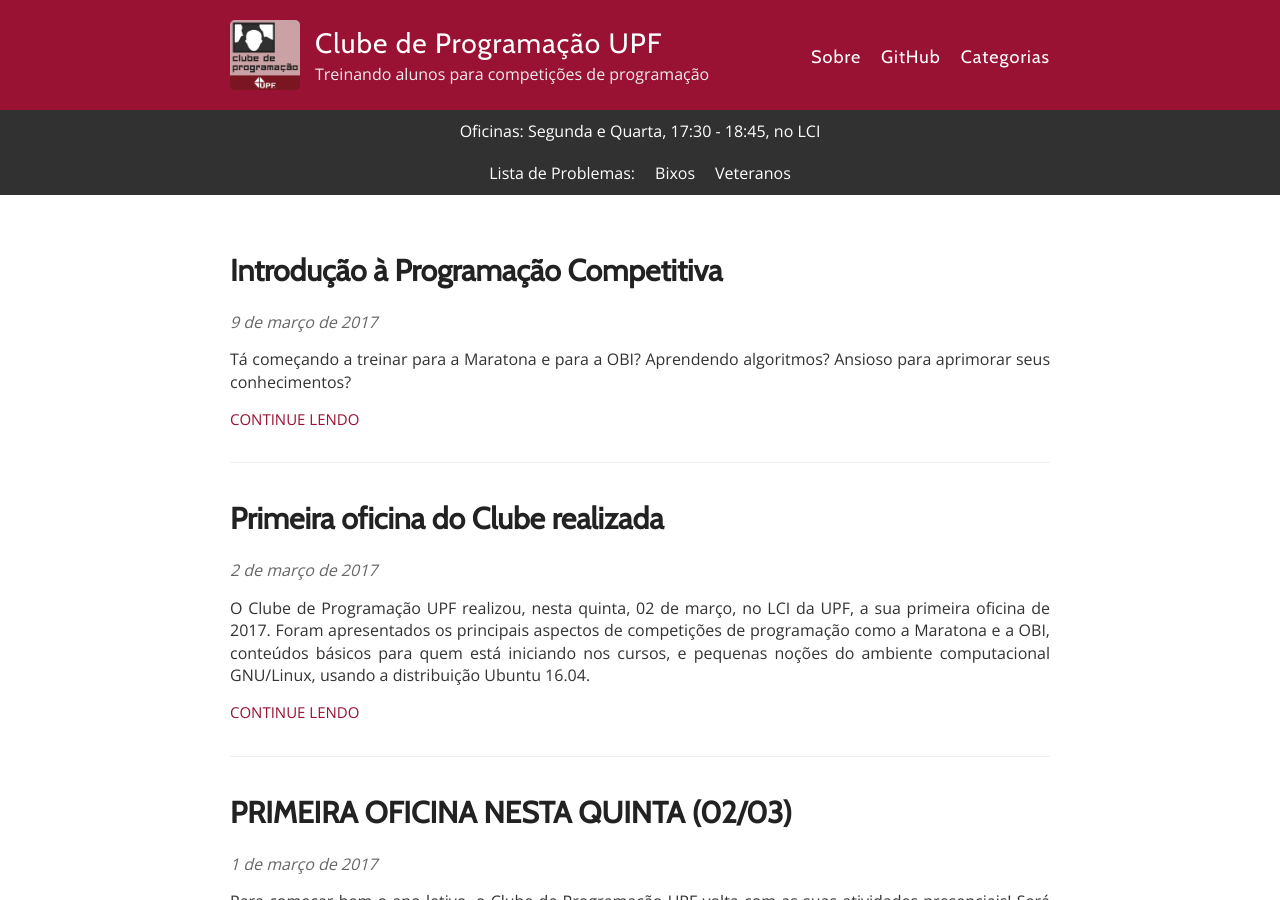
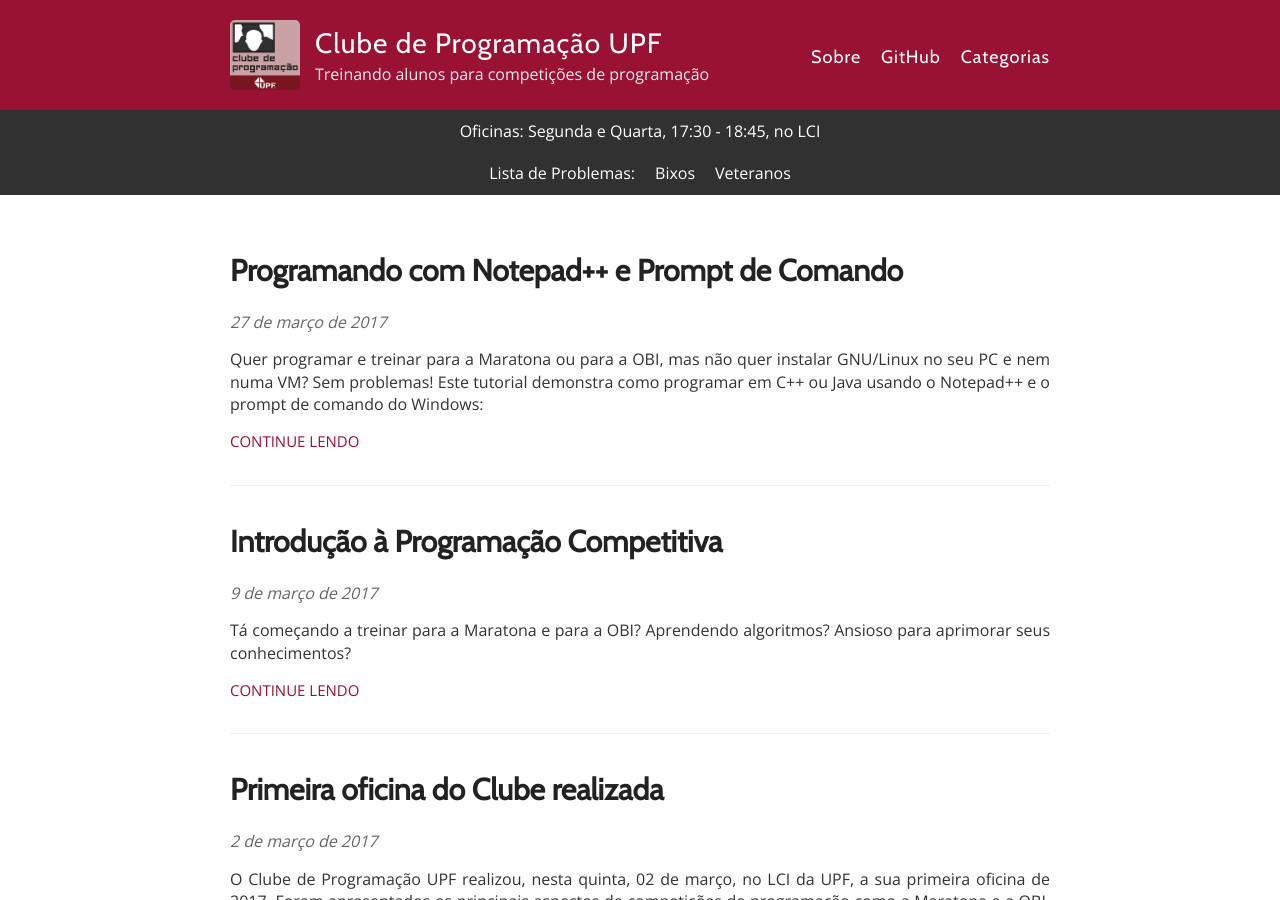
Before and after one commit to maratonaupf/maratonaupf.github.io, a Jekyll site: the page built from index.html, in a window 1280 px wide and 900 px high. Built offline with Jekyll 4.4.1, drawn with Linux system fonts in a browser that asks for light colours; the list of posts is cut into pages by our own code.

Commit message:
Tutorial Notepad++ e CMD adicionado

```diff
--- /dev/null
+++ b/_posts/2017-03-27-tutorial-notepad-prompt-comando.md
@@ -0,0 +1,14 @@
+---
+layout: post
+title: Programando com Notepad++ e Prompt de Comando
+categories:
+- videos
+---
+
+Quer programar e treinar para a Maratona ou para a OBI, mas não quer instalar GNU/Linux no seu PC e nem numa VM? Sem problemas! Este tutorial demonstra como programar em C++ ou Java usando o Notepad++ e o prompt de comando do Windows:
+
+<div class='embed-container'><iframe src='https://www.youtube.com/watch?v=A5uxoFAI6p0' frameborder='0' allowfullscreen></iframe></div>
+
+Inscreva-se no canal do Clube!
+
+Curta a página no Facebook: [Clube de Programação UPF](https://facebook.com/maratonaupf)
```
Also changed, not shown: _posts/2017-03-09-introducao-programacao-competitiva.md (+1 -1 lines).
